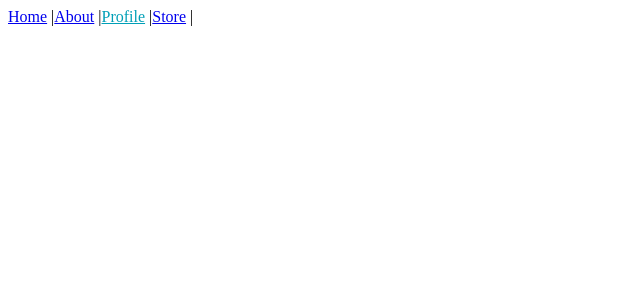
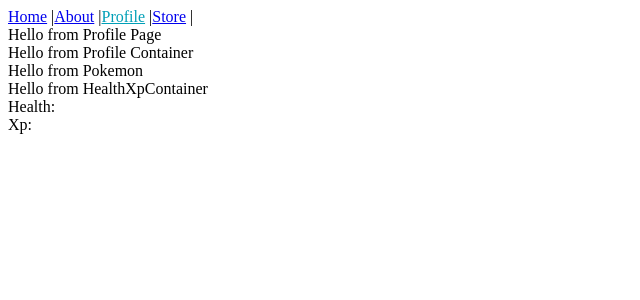
Before and after one commit to jazminmatos/poki_habit_tracker_client, a React (Create React App) app: page /profile in a window 1280 px wide. Shown: the top 300 px of the page, without its empty margins (0-640 px from the left). Built offline with nearby package versions, Linux system fonts and the light colour scheme.

Commit message:
crated profile/profile container flow

```diff
--- /dev/null
+++ b/src/components/Bar.js
@@ -0,0 +1,11 @@
+import React from 'react';
+
+const Bar = (props) => {
+    return (
+        <div>
+            {props.name}
+        </div>
+    );
+}
+
+export default Bar;
--- /dev/null
+++ b/src/components/Pokemon.js
@@ -0,0 +1,11 @@
+import React from 'react';
+
+const Pokemon = () => {
+    return (
+        <div>
+            Hello from Pokemon
+        </div>
+    );
+}
+
+export default Pokemon;
--- a/src/components/Profile.js
+++ b/src/components/Profile.js
@@ -1,9 +1,12 @@
 import React from 'react';
+
+import ProfileContainer from '../containers/ProfileContainer';
 
 const Profile = () => {
     return (
         <div>
-
+            Hello from Profile Page
+            <ProfileContainer />
         </div>
     );
 }
--- a/src/components/signupForm.js
+++ b/src/components/signupForm.js
@@ -9,7 +9,6 @@ class signupForm extends Component {
     }
 
     handleChange = e => {
-        // console.log(this.state)
         const { name, value } = e.target
 
         this.setState({
--- a/src/containers/healthXpContainer.js
+++ b/src/containers/healthXpContainer.js
@@ -0,0 +1,15 @@
+import React from 'react';
+
+import Bar from '../components/Bar';
+
+const HealthXpContainer = () => {
+    return (
+        <div>
+            Hello from HealthXpContainer
+            <Bar name={"Health:"}/>
+            <Bar name={"Xp:"}/>
+        </div>
+    );
+}
+
+export default HealthXpContainer;
--- a/src/containers/profileContainer.js
+++ b/src/containers/profileContainer.js
@@ -0,0 +1,16 @@
+import React from 'react';
+
+import Pokemon from '../components/Pokemon';
+import HealthXpContainer from './HealthXpContainer';
+
+const ProfileContainer = () => {
+    return (
+        <div>
+            Hello from Profile Container
+            <Pokemon />
+            <HealthXpContainer />
+        </div>
+    );
+}
+
+export default ProfileContainer;
```
Also changed, not shown: src/components/Coin.js (added), src/components/NotUsingYet/Bar.js (deleted), src/components/NotUsingYet/Coin.js (deleted), src/components/NotUsingYet/Pokemon.js (deleted).
